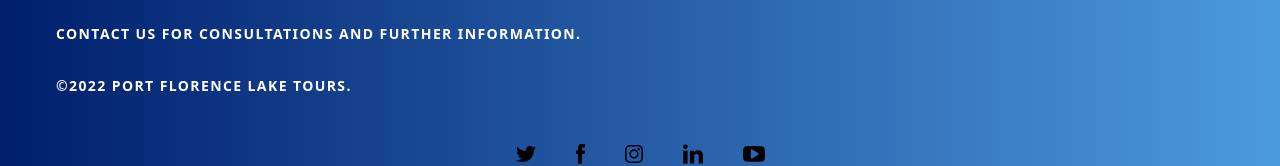
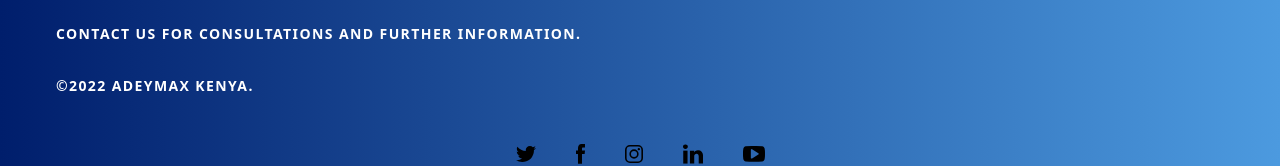
Before and after one commit to bro-codez/adeymax, a Next.js app: page / in a window 1280 px wide. Shown: the part 1539-1705 px from the top of the page. Built offline with nearby package versions, Linux system fonts and the light colour scheme.

Commit message:
footer edit

```diff
--- a/components/Footer/Footer.tsx
+++ b/components/Footer/Footer.tsx
@@ -42,7 +42,7 @@ const Footer = () => (
             Contact us for consultations and further information.
           </p>
           <p className="p-2 mt-4">
-            &copy;2022 Port Florence Lake Tours.
+            &copy;2022 Adeymax Kenya.
           </p>
         </div>
       </div>
```
